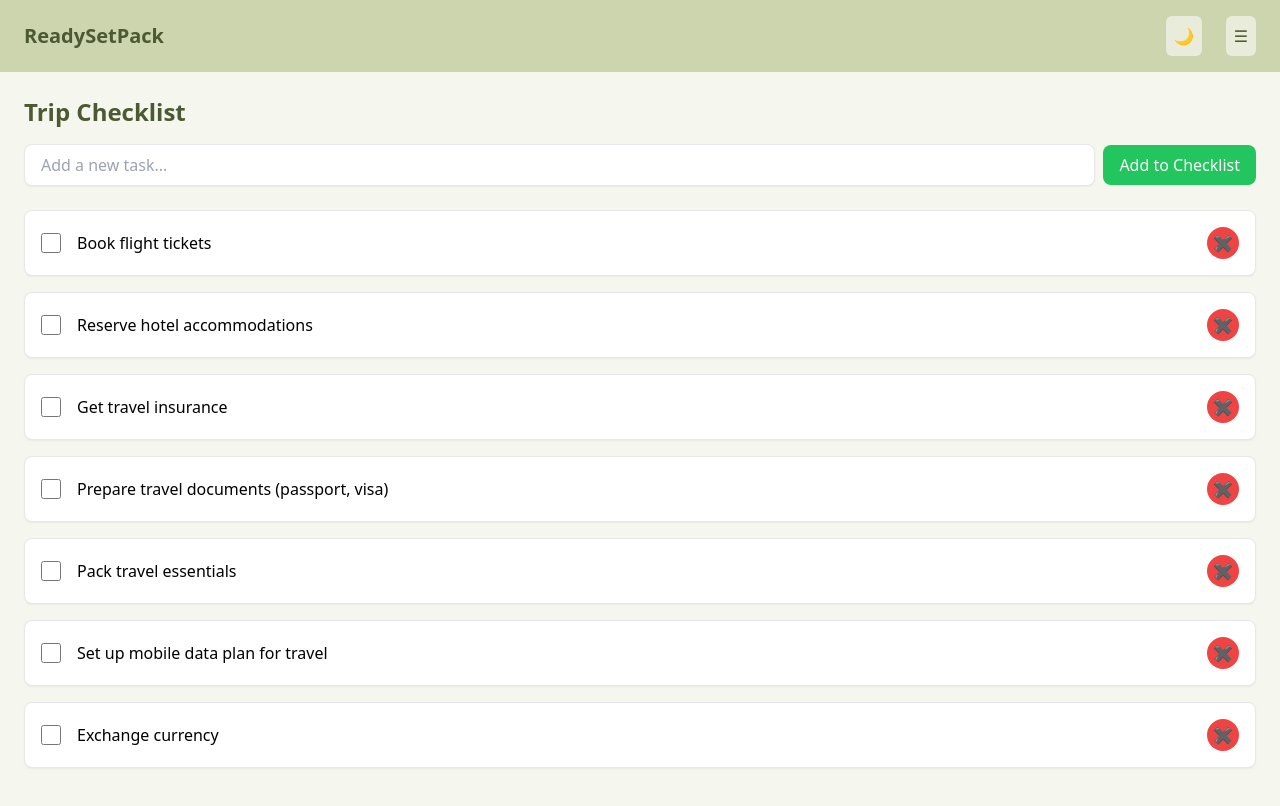
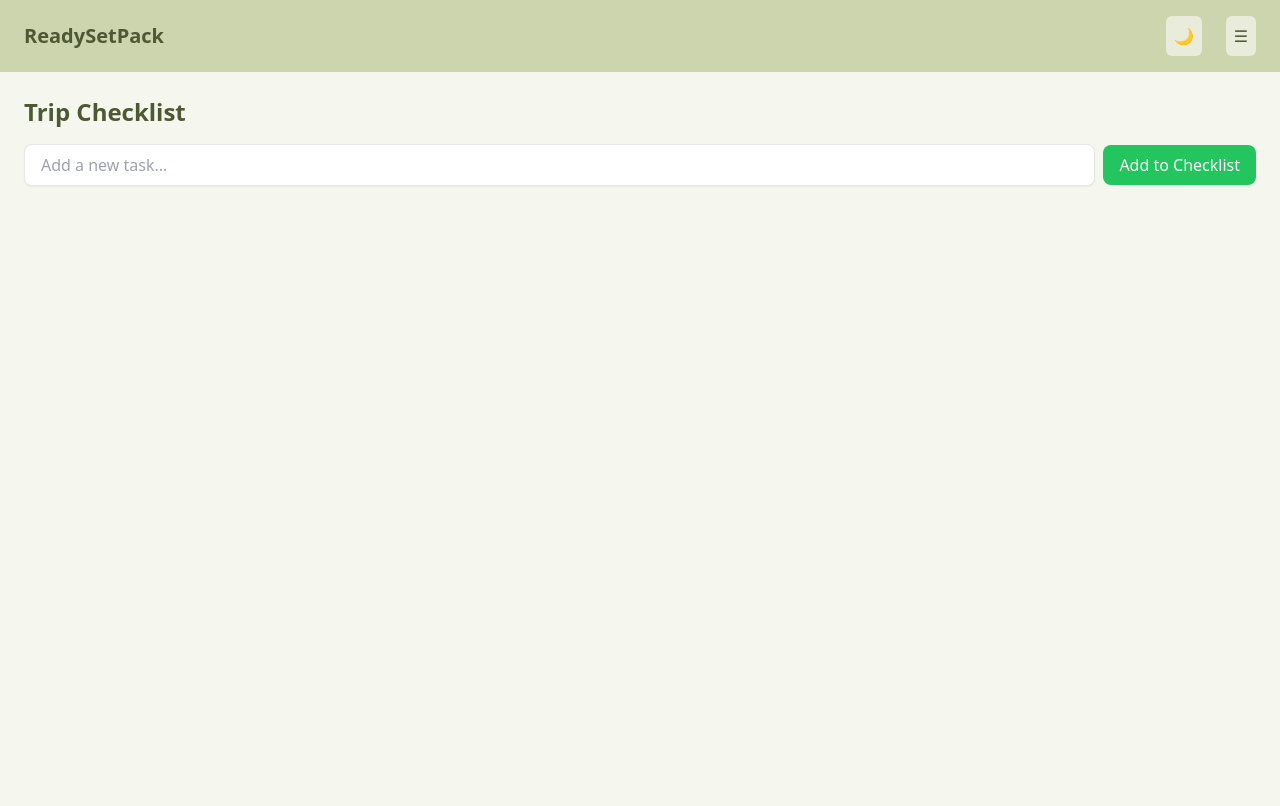
Before and after one commit to xsaynt/fe-readysetpack, a Vue app: page /trip-checklist/1 in a window 1280 px wide. Shown: the top 806 px of the page. Built offline with nearby package versions, Linux system fonts and the light colour scheme.

Commit message:
began reworking checklist to store checklist items and be dynamic

```diff
--- a/src/pages/TripChecklistPage.vue
+++ b/src/pages/TripChecklistPage.vue
@@ -1,15 +1,12 @@
 <script setup lang="ts">
 import { ref } from 'vue'
 
-const checklistItems = ref([
-  { task: 'Book flight tickets', completed: false },
-  { task: 'Reserve hotel accommodations', completed: false },
-  { task: 'Get travel insurance', completed: false },
-  { task: 'Prepare travel documents (passport, visa)', completed: false },
-  { task: 'Pack travel essentials', completed: false },
-  { task: 'Set up mobile data plan for travel', completed: false },
-  { task: 'Exchange currency', completed: false },
-])
+interface ChecklistItem {
+  task: string
+  completed: boolean
+}
+
+const checklistItems = ref<ChecklistItem[]>([])
 
 const newTask = ref('')
 
--- a/src/pages/service/apiService.ts
+++ b/src/pages/service/apiService.ts
@@ -41,3 +41,5 @@ export function getTripInfo(): Promise<AxiosResponse<unknown>> {
 export function getTripHistory(userId: number): Promise<AxiosResponse<unknown>> {
   return backendClient.get('/trips/1')
 }
+
+// export function updateChecklist(task)
```
